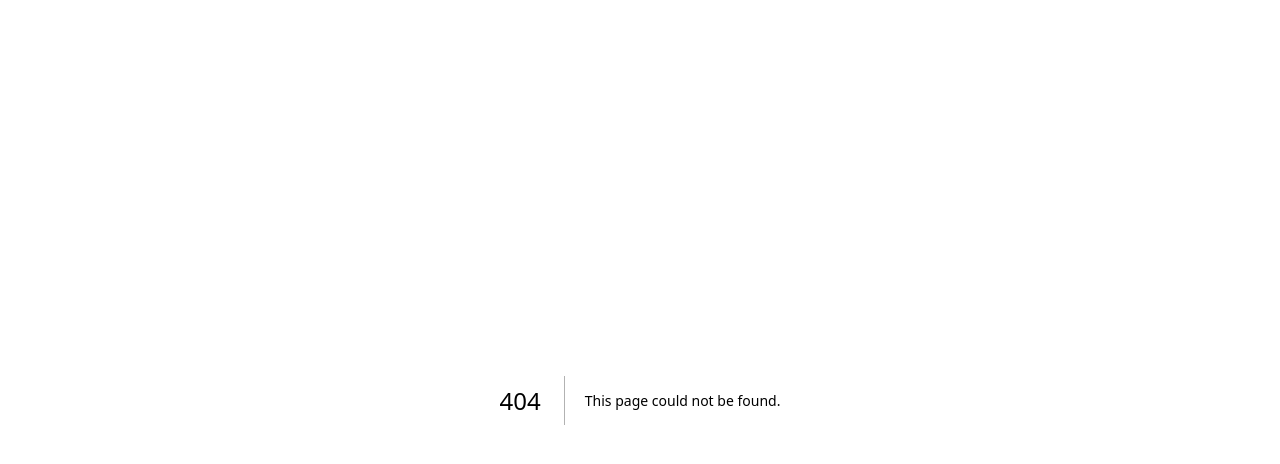
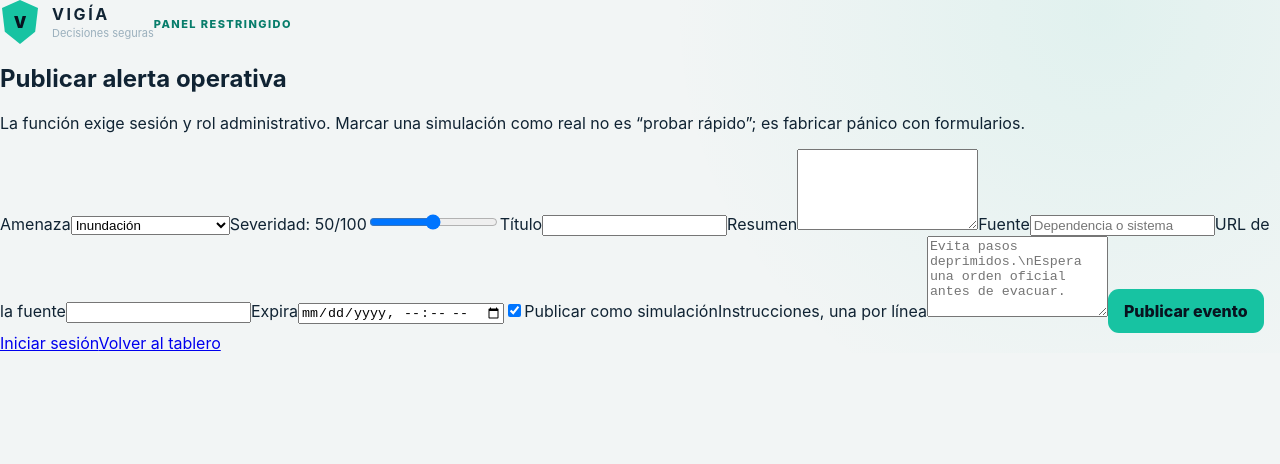
Before and after one commit to hernandez87-byte/VGIA, a Next.js app: page /operador in a window 1280 px wide. Before the commit this address had no page. Shown: the top 464 px of the page. Built offline with nearby package versions, Linux system fonts and the light colour scheme.

Commit message:
feat: add protected operator alert form

```diff
--- /dev/null
+++ b/app/operador/page.tsx
@@ -0,0 +1,210 @@
+"use client";
+
+import Link from "next/link";
+import { FormEvent, useState } from "react";
+import { BrandMark } from "@/components/brand-mark";
+import { createClient } from "@/lib/supabase/client";
+
+const hazards = [
+  ["flood", "Inundación"],
+  ["fire", "Incendio"],
+  ["earthquake", "Sismo"],
+  ["hurricane", "Huracán"],
+  ["chemical", "Fuga química"],
+  ["drought", "Sequía"],
+  ["cosmic_impact", "Impacto cósmico"],
+  ["infrastructure", "Falla de infraestructura"],
+  ["public_safety", "Seguridad y movilidad"],
+] as const;
+
+export default function OperatorPage() {
+  const [hazard, setHazard] = useState("flood");
+  const [title, setTitle] = useState("");
+  const [summary, setSummary] = useState("");
+  const [severity, setSeverity] = useState(50);
+  const [sourceName, setSourceName] = useState("");
+  const [sourceUrl, setSourceUrl] = useState("");
+  const [expiresAt, setExpiresAt] = useState("");
+  const [instructions, setInstructions] = useState("");
+  const [simulation, setSimulation] = useState(true);
+  const [loading, setLoading] = useState(false);
+  const [message, setMessage] = useState<{
+    type: "error" | "success";
+    text: string;
+  } | null>(null);
+
+  async function submit(event: FormEvent<HTMLFormElement>) {
+    event.preventDefault();
+    setLoading(true);
+    setMessage(null);
+
+    try {
+      const supabase = createClient();
+      const instructionList = instructions
+        .split("\n")
+        .map((item) => item.trim())
+        .filter(Boolean);
+
+      const { data, error } = await supabase.functions.invoke("ingest-alert", {
+        body: {
+          hazard,
+          title,
+          summary,
+          severity,
+          source_name: sourceName,
+          source_url: sourceUrl || undefined,
+          expires_at: expiresAt ? new Date(expiresAt).toISOString() : undefined,
+          instructions: instructionList,
+          is_simulation: simulation,
+        },
+      });
+
+      if (error) throw error;
+
+      setMessage({
+        type: "success",
+        text: `Evento publicado con folio ${String(data?.alert?.id ?? "desconocido").slice(0, 8)}.`,
+      });
+      setTitle("");
+      setSummary("");
+      setInstructions("");
+    } catch (error) {
+      setMessage({
+        type: "error",
+        text:
+          error instanceof Error
+            ? `${error.message}. La cuenta necesita rol operator o admin.`
+            : "No se pudo publicar la alerta.",
+      });
+    } finally {
+      setLoading(false);
+    }
+  }
+
+  return (
+    <main className="workflow-shell">
+      <section className="workflow-card workflow-card-wide">
+        <BrandMark />
+        <span className="eyebrow">Panel restringido</span>
+        <h1>Publicar alerta operativa</h1>
+        <p>
+          La función exige sesión y rol administrativo. Marcar una simulación como real no es “probar rápido”; es fabricar pánico con formularios.
+        </p>
+
+        <form className="workflow-form workflow-grid-form" onSubmit={submit}>
+          <label>
+            Amenaza
+            <select value={hazard} onChange={(event) => setHazard(event.target.value)}>
+              {hazards.map(([value, label]) => (
+                <option value={value} key={value}>{label}</option>
+              ))}
+            </select>
+          </label>
+
+          <label>
+            Severidad: {severity}/100
+            <input
+              type="range"
+              min="0"
+              max="100"
+              value={severity}
+              onChange={(event) => setSeverity(Number(event.target.value))}
+            />
+          </label>
+
+          <label className="workflow-span-two">
+            Título
+            <input
+              required
+              maxLength={160}
+              value={title}
+              onChange={(event) => setTitle(event.target.value)}
+            />
+          </label>
+
+          <label className="workflow-span-two">
+            Resumen
+            <textarea
+              required
+              rows={5}
+              maxLength={2000}
+              value={summary}
+              onChange={(event) => setSummary(event.target.value)}
+            />
+          </label>
+
+          <label>
+            Fuente
+            <input
+              required
+              maxLength={160}
+              value={sourceName}
+              onChange={(event) => setSourceName(event.target.value)}
+              placeholder="Dependencia o sistema"
+            />
+          </label>
+
+          <label>
+            URL de la fuente
+            <input
+              type="url"
+              maxLength={500}
+              value={sourceUrl}
+              onChange={(event) => setSourceUrl(event.target.value)}
+            />
+          </label>
+
+          <label>
+            Expira
+            <input
+              type="datetime-local"
+              value={expiresAt}
+              onChange={(event) => setExpiresAt(event.target.value)}
+            />
+          </label>
+
+          <label className="checkbox-label">
+            <input
+              type="checkbox"
+              checked={simulation}
+              onChange={(event) => setSimulation(event.target.checked)}
+            />
+            Publicar como simulación
+          </label>
+
+          <label className="workflow-span-two">
+            Instrucciones, una por línea
+            <textarea
+              rows={5}
+              value={instructions}
+              onChange={(event) => setInstructions(event.target.value)}
+              placeholder="Evita pasos deprimidos.\nEspera una orden oficial antes de evacuar."
+            />
+          </label>
+
+          {message ? (
+            <p
+              className={`auth-message auth-message-${message.type} workflow-span-two`}
+              role="status"
+            >
+              {message.text}
+            </p>
+          ) : null}
+
+          <button
+            className="primary-button workflow-span-two"
+            type="submit"
+            disabled={loading}
+          >
+            {loading ? "Publicando…" : "Publicar evento"}
+          </button>
+        </form>
+
+        <nav className="workflow-nav">
+          <Link href="/login">Iniciar sesión</Link>
+          <Link href="/">Volver al tablero</Link>
+        </nav>
+      </section>
+    </main>
+  );
+}
```
